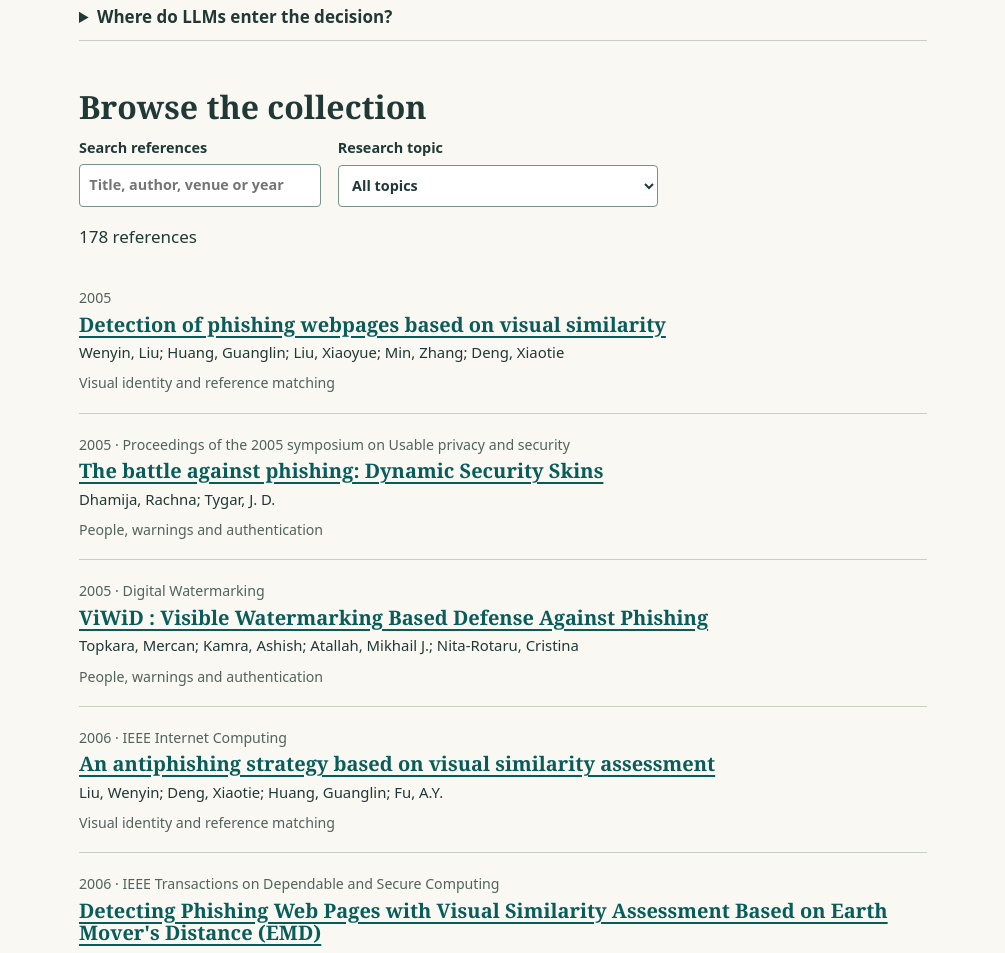
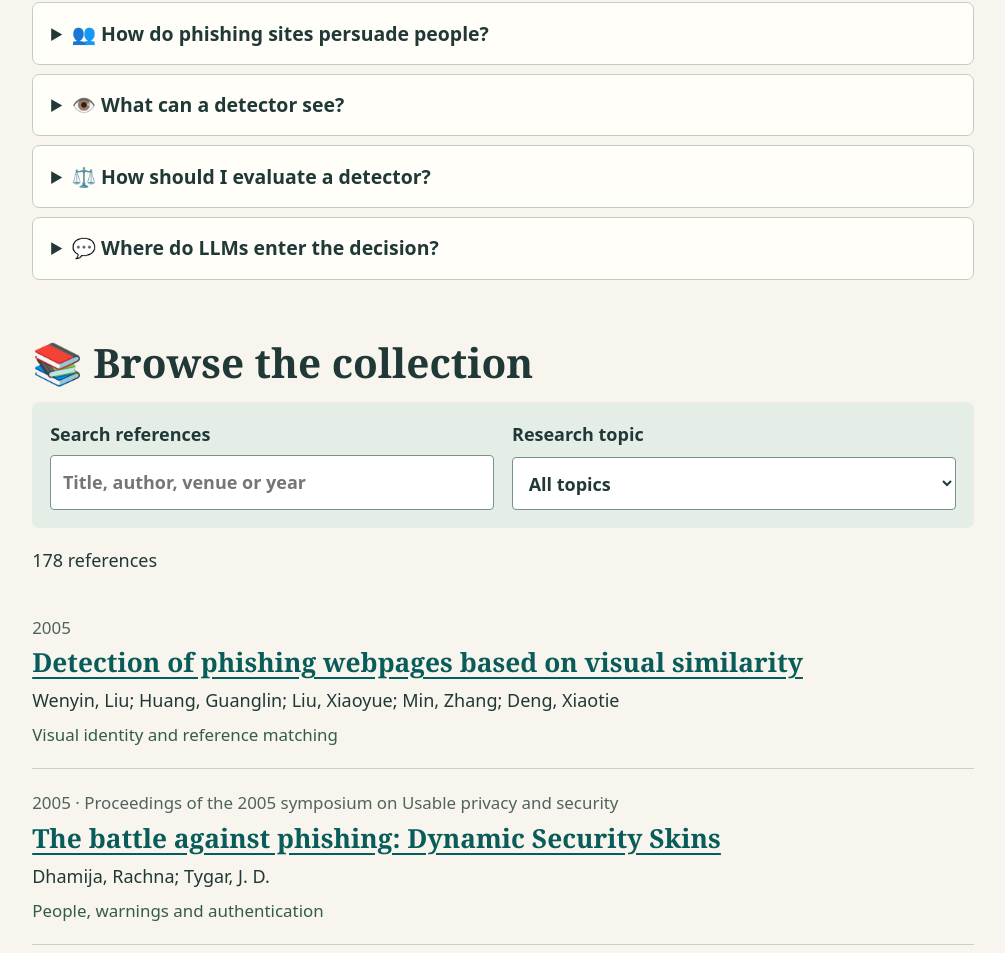
Before and after one commit to swei8272/Existing-Works-on-Phishing-Attack-Detection, a plain HTML site: page index.html in a window 1280 px wide. Shown: the part 616-1569 px from the top of the page, without its empty margins (137-1142 px from the left). Drawn offline with Linux system fonts and the light colour scheme.

Commit message:
Improve reading layout, typography and topic navigation

```diff
--- a/index.html
+++ b/index.html
@@ -1,26 +1,47 @@
 <!doctype html><html lang="en"><meta charset="utf-8"><meta name="viewport" content="width=device-width, initial-scale=1"><title>A field guide to phishing research</title><style>
-*{box-sizing:border-box}body{margin:0;background:#faf8f2;color:#203936;font:17px/1.55 'Source Sans 3',system-ui,sans-serif}main{max-width:61rem;margin:auto;padding:clamp(1rem,5vw,4rem)}h1,h2,h3{font-family:'Source Serif 4',Georgia,serif;line-height:1.12}h1{font-size:clamp(2.8rem,7vw,5rem);max-width:12em;margin:.5em 0}h2{font-size:2rem;margin:1.5em 0 .4em}a{color:#085c59;text-underline-offset:.18em}summary{cursor:pointer;font-weight:650;padding:.55em 0}details,article{border-bottom:1px solid #c8cfc4}article{padding:1em 0}article h3{margin:.15em 0;font-size:1.25rem}article p{font-size:.93rem;margin:.35em 0}small{color:#50635d}label{display:grid;gap:.3em;font-size:.9rem;font-weight:600}section.controls{display:flex;gap:1em;flex-wrap:wrap}input,select{max-width:100%;padding:.65em;font:inherit;color:inherit;border:1px solid #77938a;background:white;border-radius:4px}details p{margin:.2em 0}footer{margin:2em 0}</style><main><h1>A field guide to phishing research</h1><p>Explore how researchers recognize suspicious addresses, identify impersonated brands and study the people behind phishing decisions.</p><h2>Start with a question</h2>
-<details><summary>How do phishing sites persuade people?</summary><p>Read the original user study, then compare its findings with the longer review of how phishing experiments are designed.</p><ol>
+*{box-sizing:border-box}body{margin:0;background:#faf8f2;color:#203936;font:17px/1.55 'Source Sans 3',system-ui,sans-serif}main{max-width:61rem;margin:auto;padding:clamp(1rem,5vw,4rem)}h1,h2,h3{font-family:'Source Serif 4',Georgia,serif;line-height:1.12}h1{font-size:clamp(2.8rem,7vw,5rem);max-width:12em;margin:.5em 0}h2{font-size:2rem;margin:1.5em 0 .4em}a{color:#085c59;text-underline-offset:.18em}summary{cursor:pointer;font-weight:650;padding:.55em 0}details,article{border-bottom:1px solid #c8cfc4}article{padding:1em 0}article h3{margin:.15em 0;font-size:1.25rem}article p{font-size:.93rem;margin:.35em 0}small{color:#50635d}label{display:grid;gap:.3em;font-size:.9rem;font-weight:600}section.controls{display:flex;gap:1em;flex-wrap:wrap}input,select{max-width:100%;padding:.65em;font:inherit;color:inherit;border:1px solid #77938a;background:white;border-radius:4px}details p{margin:.2em 0}footer{margin:2em 0}
+:root{font-size:112.5%;color-scheme:light}
+body{font-size:1rem;line-height:1.65;background:#f7f5ed}
+main{max-width:58rem;padding:clamp(1rem,4vw,3rem)}
+header{background:#123e3a;color:#fffaf0;border-top:.4rem solid #dfa955;border-radius:.4rem;padding:clamp(1.25rem,4vw,3rem)}
+header h1{font-size:clamp(2.35rem,6vw,4.3rem);margin:0;max-width:15ch}
+header p{max-width:58ch;margin:1rem 0 0;color:#e3efdf}
+h2{font-size:clamp(1.65rem,4vw,2.25rem)}
+details{background:#fffef9;border:1px solid #c1cdc3;border-radius:.4rem;margin:.5rem 0;padding:.2rem 1rem}
+details[open]{padding-bottom:.65rem}
+summary{font-size:1.08rem}
+.controls{background:#e4eee6;border-radius:.4rem;padding:1rem}
+.controls label{flex:1 1 15rem;min-width:0;font-size:1rem}
+input,select{width:100%;min-width:0}
+article{padding:1.15rem 0;overflow-wrap:anywhere}
+article h3{font-size:clamp(1.22rem,2.6vw,1.46rem);line-height:1.32;max-width:58ch;margin:.3rem 0}
+article p,footer{font-size:1rem}
+article small{font-size:.94rem;line-height:1.5;display:block}
+article small:last-child{color:#345b4d}
+:focus-visible{outline:3px solid #995400;outline-offset:3px}
+@media(max-width:38rem){:root{font-size:106.25%}header{padding:1.2rem}main{padding:.85rem}summary{line-height:1.45}}
+</style><main><header><h1>A field guide to phishing research</h1><p>Explore how researchers recognize suspicious addresses, identify impersonated brands and study the people behind phishing decisions.</p></header><h2><span aria-hidden="true">🧭</span> Start with a question</h2>
+<details><summary><span aria-hidden="true">👥</span> How do phishing sites persuade people?</summary><p>Read the original user study, then compare its findings with the longer review of how phishing experiments are designed.</p><ol>
 <li><a href="https://doi.org/10.1145/1124772.1124861">Why phishing works</a></li>
 <li><a href="https://doi.org/10.1109/tdsc.2022.3151103">Sixteen Years of Phishing User Studies: What Have We Learned?</a></li>
 </ol></details>
-<details><summary>What can a detector see?</summary><p>Compare page content, URL characters, visual similarity and page interaction. For each paper, write down the minimum input needed for one prediction.</p><ol>
+<details><summary><span aria-hidden="true">👁️</span> What can a detector see?</summary><p>Compare page content, URL characters, visual similarity and page interaction. For each paper, write down the minimum input needed for one prediction.</p><ol>
 <li><a href="https://doi.org/10.1145/1242572.1242659">Cantina: a content-based approach to detecting phishing web sites</a></li>
 <li><a href="https://arxiv.org/abs/1802.03162">URLNet: Learning a URL Representation with Deep Learning for Malicious URL Detection</a></li>
 <li><a href="https://doi.org/10.1145/3372297.3417233">VisualPhishNet: Zero-Day Phishing Website Detection by Visual Similarity</a></li>
 <li><a href="https://www.usenix.org/conference/usenixsecurity22/presentation/liu-ruofan">Inferring Phishing Intention via Webpage Appearance and Dynamics: A Deep Vision Based Approach</a></li>
 </ol></details>
-<details><summary>How should I evaluate a detector?</summary><p>Trace when labels become available, how test examples are selected and how performance changes under different conditions.</p><ol>
+<details><summary><span aria-hidden="true">⚖️</span> How should I evaluate a detector?</summary><p>Trace when labels become available, how test examples are selected and how performance changes under different conditions.</p><ol>
 <li><a href="https://doi.org/10.1145/3373017.3373020">An Analysis of Phishing Blacklists: Google Safe Browsing, OpenPhish, and PhishTank</a></li>
 <li><a href="https://doi.org/10.1016/j.engappai.2021.104347">Towards benchmark datasets for machine learning based website phishing detection: An experimental study</a></li>
 <li><a href="https://scholar.google.com/scholar?q=Evaluating%20the%20Effectiveness%20and%20Robustness%20of%20Visual%20Similarity-based%20Phishing%20Detection%20Models">Evaluating the Effectiveness and Robustness of Visual Similarity-based Phishing Detection Models</a></li>
 </ol></details>
-<details><summary>Where do LLMs enter the decision?</summary><p>Compare a site-level verdict with brand knowledge and email analysis. Which evidence can a reader independently check?</p><ol>
+<details><summary><span aria-hidden="true">💬</span> Where do LLMs enter the decision?</summary><p>Compare a site-level verdict with brand knowledge and email analysis. Which evidence can a reader independently check?</p><ol>
 <li><a href="https://doi.org/10.48550/arxiv.2306.05816">Detecting Phishing Sites Using ChatGPT</a></li>
 <li><a href="https://www.usenix.org/conference/usenixsecurity24/presentation/li-yuexin">KnowPhish: Large Language Models Meet Multimodal Knowledge Graphs for Enhancing Reference-Based Phishing Detection</a></li>
 <li><a href="https://doi.org/10.48550/arxiv.2505.23803">MultiPhishGuard: An LLM-based Multi-Agent System for Phishing Email Detection</a></li>
 </ol></details>
-<h2>Browse the collection</h2><section class="controls"><label>Search references<input id="query" type="search" placeholder="Title, author, venue or year"></label><label>Research topic<select id="topic"><option value="">All topics</option>
+<h2><span aria-hidden="true">📚</span> Browse the collection</h2><section class="controls"><label>Search references<input id="query" type="search" placeholder="Title, author, venue or year"></label><label>Research topic<select id="topic"><option value="">All topics</option>
 <option>Surveys and field guides</option>
 <option>Datasets, feeds and benchmarks</option>
 <option>Attack measurement and robustness</option>
```
